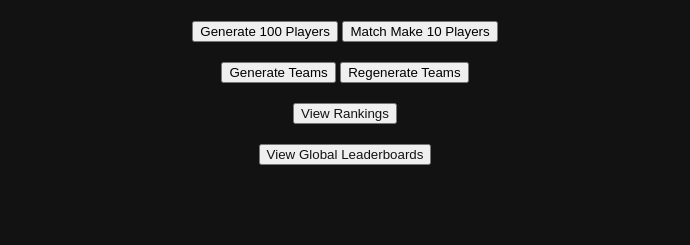
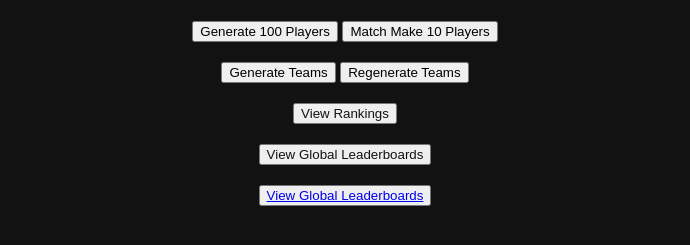
Before and after one commit to fullclipstudios/ISYS3001Task-2, a plain HTML site: page index.html in a window 1280 px wide. Shown: the part 65-310 px from the top of the page, without its empty margins (295-985 px from the left). Drawn offline with Linux system fonts and the light colour scheme.

Commit message:
Made some changes in the home page for navigation to chat page

```diff
--- a/index.html
+++ b/index.html
@@ -29,6 +29,10 @@
         <button id="globalLeaderboards"><a href="./leaderboards.html" class="viewRankingBtn">View Global Leaderboards</a></button>
     </div>
 
+    <div>
+        <button id="chat"><a href="./chat.html" class="chatBtn">View Global Leaderboards</a></button>
+    </div>
+
     <div id="onlineplayers" class="player-list"></div>
 
     <script src="script.js"></script>
```
